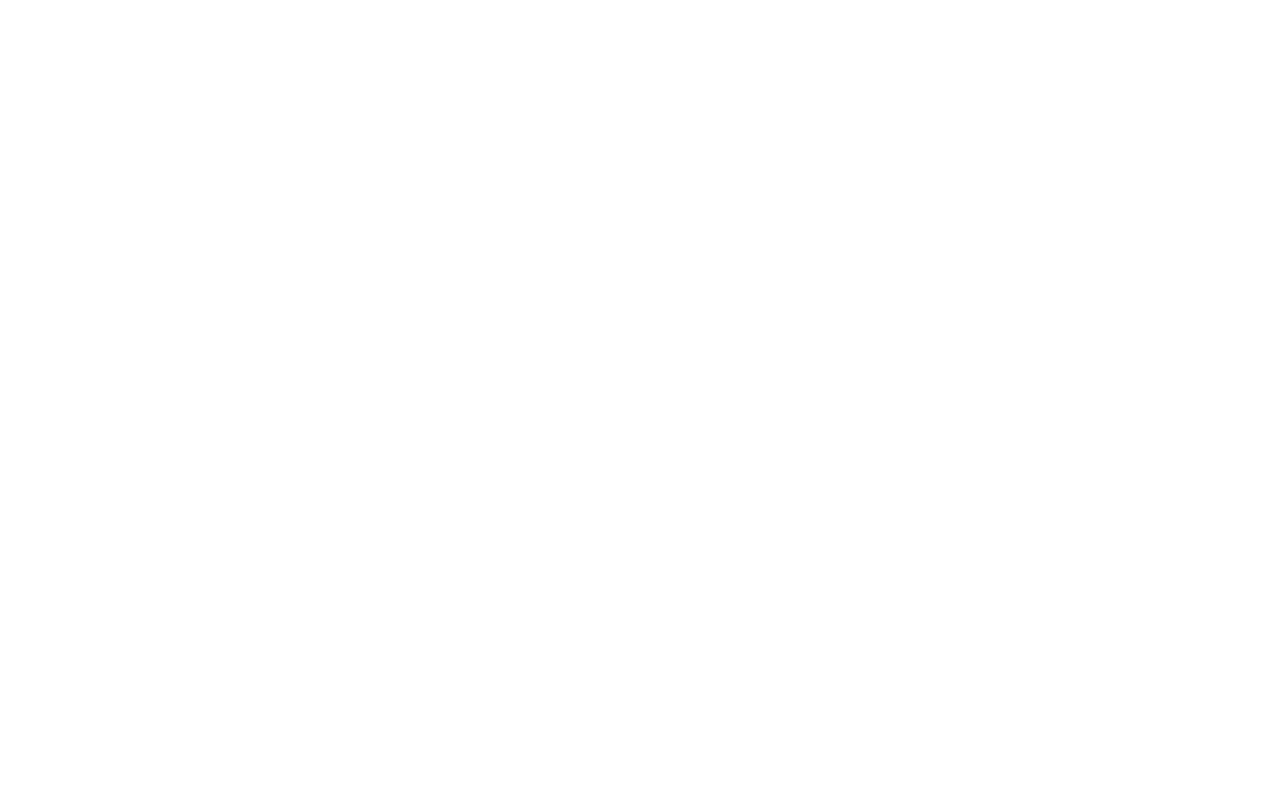
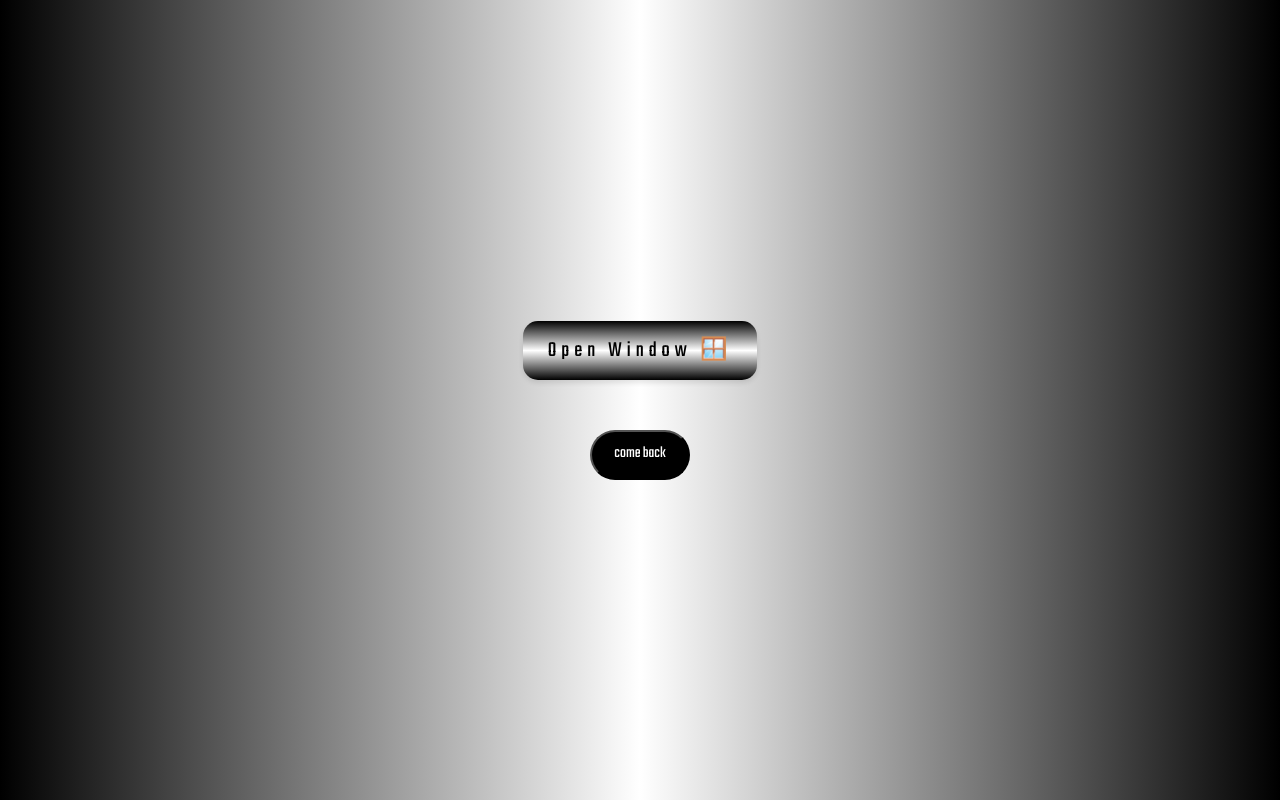
Before and after one commit to YZDmitriy/six_project, a React (Create React App) app: page /modal_window in a window 1280 px wide. Before the commit this address had no page. Built offline with nearby package versions, Linux system fonts and the light colour scheme; a web font is replaced by a local one.

Commit message:
add modal window

```diff
--- a/src/App.js
+++ b/src/App.js
@@ -1,14 +1,15 @@
 import { Clicer } from './components/Clicker/Clicer';
 import { Routes, Route } from 'react-router-dom';
 import { Home } from './components/layout/Home';
+import { ModalWindow } from './components/ModalWindow/ModalWindow';
 
 function App() {
   return (
     <>
-
       <Routes>
-        <Route path='/' element={ <Home />} />
+        <Route path='/' element={<Home />} />
         <Route path='/clicker' element={<Clicer />} />
+        <Route path='/modal_window' element={<ModalWindow />} />
       </Routes>
     </>
   );
--- /dev/null
+++ b/src/components/ModalWindow/ModalWindow.jsx
@@ -0,0 +1,47 @@
+import React, { useState } from 'react';
+import { useNavigate } from 'react-router-dom';
+import './ModalWindow.scss';
+
+const Modal = ({ open, setOpen }) => (
+  <div className={`overlay animated ${open ? 'show' : ''}`}>
+    <div className='modal'>
+      <svg
+        onClick={() => setOpen(false)}
+        height='200'
+        viewBox='0 0 200 200'
+        width='200'
+      >
+        <title />
+        <path d='M114,100l49-49a9.9,9.9,0,0,0-14-14L100,86,51,37A9.9,9.9,0,0,0,37,51l49,49L37,149a9.9,9.9,0,0,0,14,14l49-49,49,49a9.9,9.9,0,0,0,14-14Z' />
+      </svg>
+      <img
+        src='https://ak.picdn.net/shutterstock/videos/5965511/thumb/1.jpg'
+        alt='window'
+      />
+    </div>
+  </div>
+);
+
+export const ModalWindow = () => {
+  const [open, setOpen] = useState(false);
+
+  const navigate = useNavigate();
+
+  const backPage = () => {
+    navigate(-1);
+  };
+
+  return (
+    <div className='main'>
+      <div className='modal_window'>
+        <button onClick={() => setOpen(true)} className='open-modal-btn'>
+          Open Window 🪟
+        </button>
+        <Modal open={open} setOpen={setOpen} />
+      </div>
+      <div className='btn'>
+        <button onClick={backPage}>come back</button>
+      </div>
+    </div>
+  );
+};
--- /dev/null
+++ b/src/components/ModalWindow/ModalWindow.scss
@@ -0,0 +1,131 @@
+@import url('https://fonts.googleapis.com/css2?family=Teko&display=swap');
+
+.main {
+  height: 100vh;
+  display: flex;
+  flex-direction: column;
+  align-items: center;
+  justify-content: center;
+  text-align: center;
+  background: #000000;
+  background: linear-gradient(to left, #000000 0%, #ffffff 50%, #000000 100%);
+  overflow: hidden;
+  font-family: 'Teko', sans-serif;
+
+  .btn {
+    margin-top: 50px;
+
+
+    button {
+      border-radius: 30px;
+      width: 100px;
+      height: 50px;
+      color: #fff;
+      background-color: #000;
+      text-align: center;
+
+      &:hover {
+        box-shadow: 0 8px 10px rgba(0, 0, 0, 0.1);
+        transform: translateY(-1px);
+      }
+    }
+  }
+}
+
+.open-modal-btn {
+  background: #000000;
+  background: linear-gradient(to top, #000000 0%, #ffffff 50%, #000000 100%);
+  padding: 18px 25px;
+  border-radius: 15px;
+  font-weight: 500;
+  letter-spacing: 5px;
+  border: 0;
+  outline: none;
+  font-size: 22px;
+  cursor: pointer;
+  line-height: 23px;
+  box-shadow: 0 3px 5px rgba(0, 0, 0, 0.1);
+  transition: all 0.1s ease-in-out;
+
+
+
+  &:hover {
+    box-shadow: 0 8px 10px rgba(0, 0, 0, 0.1);
+    transform: translateY(-1px);
+  }
+
+  &:active {
+    box-shadow: 0 1px 1px rgba(0, 0, 0, 0.1);
+    transform: translateY(0);
+  }
+}
+
+.overlay {
+  position: absolute;
+  left: 0;
+  top: 0;
+  width: 100%;
+  height: 100%;
+  background-color: rgba(0, 0, 0, 0.4);
+  transition: all 0.5s ease;
+}
+
+.modal {
+  background: #489229;
+  background: -webkit-linear-gradient(top right, #489229, #090909);
+  background: -moz-linear-gradient(top right, #489229, #090909);
+  background: linear-gradient(to bottom left, #489229, #090909);
+  width: 70%;
+  max-width: 500px;
+  max-height: 300px;
+  padding: 40px 30px;
+  border-radius: 10px;
+  position: absolute;
+  left: 50%;
+  top: 50%;
+  transform: translate(-50%, -50%);
+  box-shadow: 0 3px 5px rgba(0, 0, 0, 0.1);
+  transition: all 0.5s ease;
+
+  img {
+    border-radius: 5px;
+    width: 100%;
+  }
+
+  svg {
+    position: absolute;
+    right: 10px;
+    top: 10px;
+    height: 24px;
+    width: 24px;
+    opacity: 0.3;
+    cursor: pointer;
+
+    &:hover {
+      opacity: 1;
+    }
+  }
+}
+
+.overlay.animated {
+  opacity: 0;
+  visibility: hidden;
+
+  .modal {
+    opacity: 0;
+    visibility: hidden;
+    transform: translate(-50%, -30%);
+    transition-delay: 0.2s;
+  }
+
+  &.show {
+    opacity: 1;
+    visibility: visible;
+
+    .modal {
+      opacity: 1;
+      visibility: visible;
+      transform: translate(-50%, -50%);
+    }
+  }
+}
--- a/src/components/layout/Home.jsx
+++ b/src/components/layout/Home.jsx
@@ -13,6 +13,9 @@
             <Link to='/clicker'>Clicker</Link>
           </li>
           <li>
+            <Link to='/modal_window'>Modal Window</Link>
+          </li>
+          <li>
             <a
               href='https://github.com/YZDmitriy'
               target='_blank'
```
